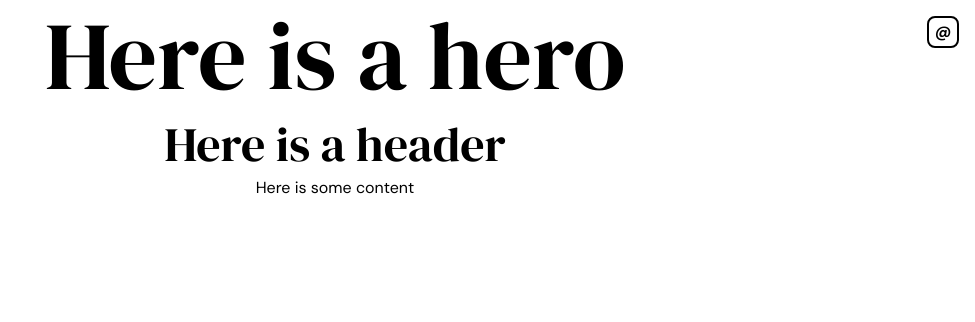
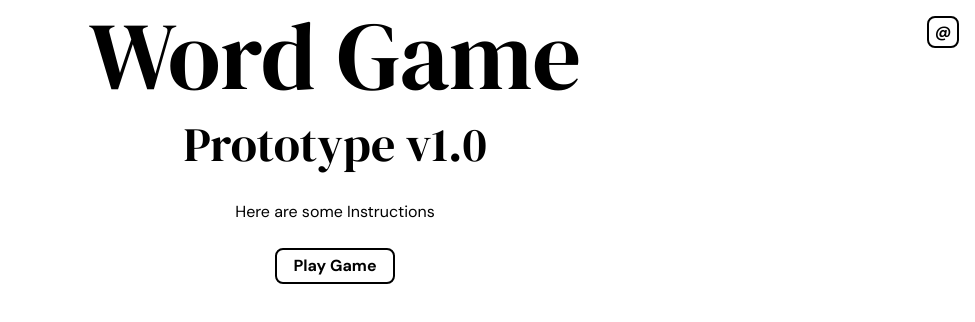
Before and after one commit to dnapoleoni/react-word-game, a React (Vite) app: page / in a window 1280 px wide. Shown: the top 322 px of the page, without its empty margins (305-1280 px from the left). Built offline with nearby package versions, Linux system fonts and the light colour scheme.

Commit message:
basic button functional component
passing props & children, interface, default props

```diff
--- a/src/App.tsx
+++ b/src/App.tsx
@@ -1,6 +1,7 @@
 import { ColourChanger } from "./components/ColourChanger/ColourChanger"
 import { useAppSelector, colourChangerHex } from "./app/hooks"
 import "./App.css"
+import { BasicButton } from "./components/BasicButton/BasicButton"
 
 function App() {
   return (
@@ -10,12 +11,15 @@ function App() {
         <ColourChanger />
 
       <main className="min-h-screen">
-        <h1>Here is a hero</h1>
-        <h2>Here is a header</h2>
-        <p>Here is some content</p>
+        <h1>Word Game</h1>
+        <h2>Prototype v1.0</h2>
+        <br/>
+        <p>Here are some Instructions</p>
+        <br/>
+        <BasicButton onClick={() => console.log('Clicked!')}>Play Game</BasicButton>
       </main>
     </div>
   )
-}
+};
 
 export default App
--- /dev/null
+++ b/src/components/BasicButton/BasicButton.module.css
@@ -0,0 +1,17 @@
+.button {
+    padding: 0.25rem 1rem;
+    background-color: #fff;
+    border: 2px solid #000;
+    border-radius: 0.5rem;
+    font-weight:bold;
+    cursor: pointer;
+}
+
+.button:disabled {
+    opacity: 0.1;
+}
+
+.button:hover:enabled {
+    background-color: #eee;
+    transition: background-color 0.25s;
+}
--- /dev/null
+++ b/src/components/BasicButton/BasicButton.tsx
@@ -0,0 +1,20 @@
+import { PropsWithChildren, FunctionComponent, MouseEventHandler } from "react"
+import styles from "./BasicButton.module.css"
+
+interface IProps {
+    enabled?: boolean;
+    onClick: MouseEventHandler;
+}
+
+export const BasicButton: FunctionComponent<PropsWithChildren<IProps>> = (props) => (
+    <>
+        { props.enabled
+            ? <button onClick={props.onClick} className={styles.button}>{props.children}</button>
+            :  <button disabled className={`${styles.button} disabled`}>{props.children}</button>
+        }
+    </>
+);
+
+BasicButton.defaultProps = {
+    enabled: true
+};
```
